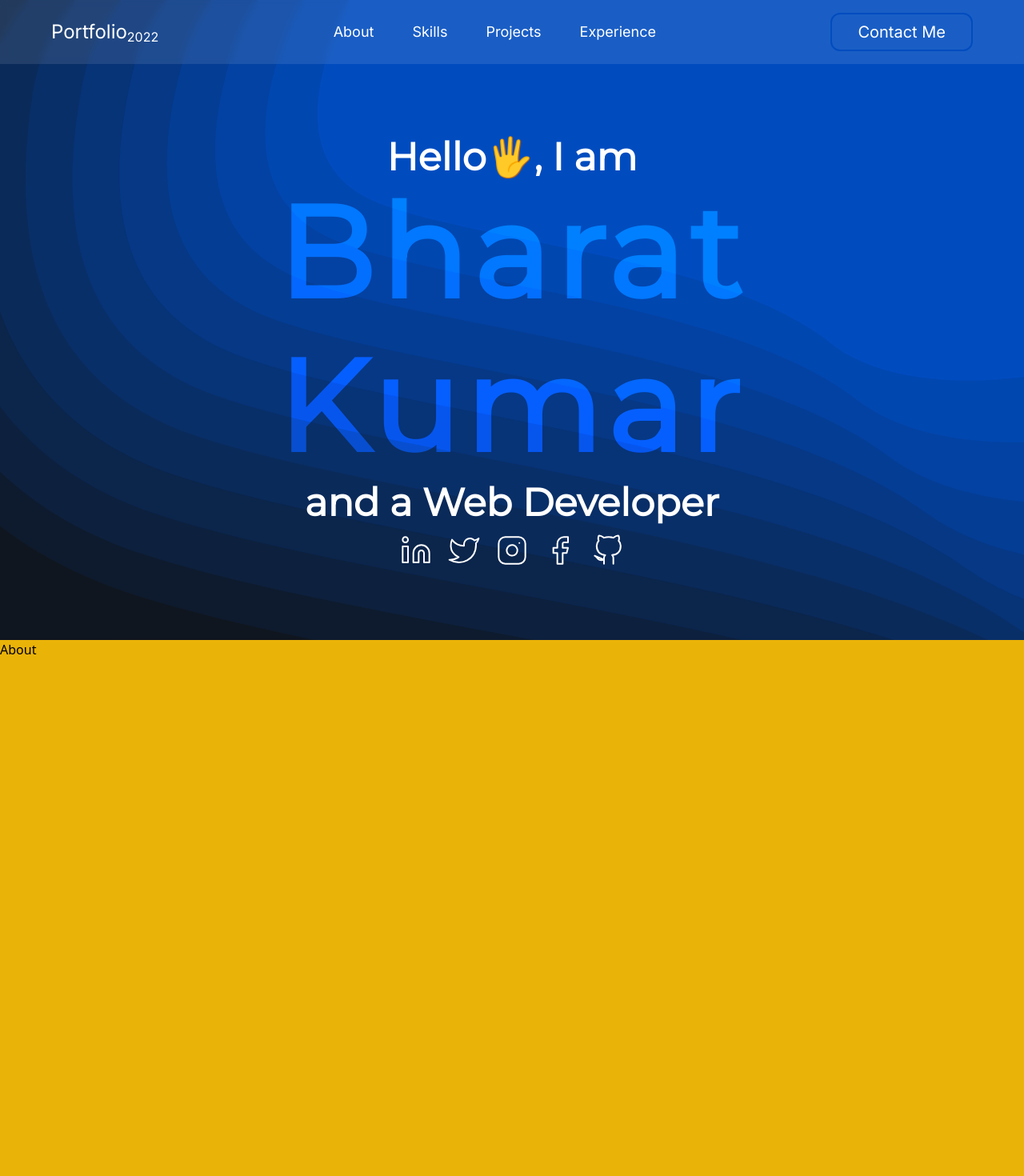
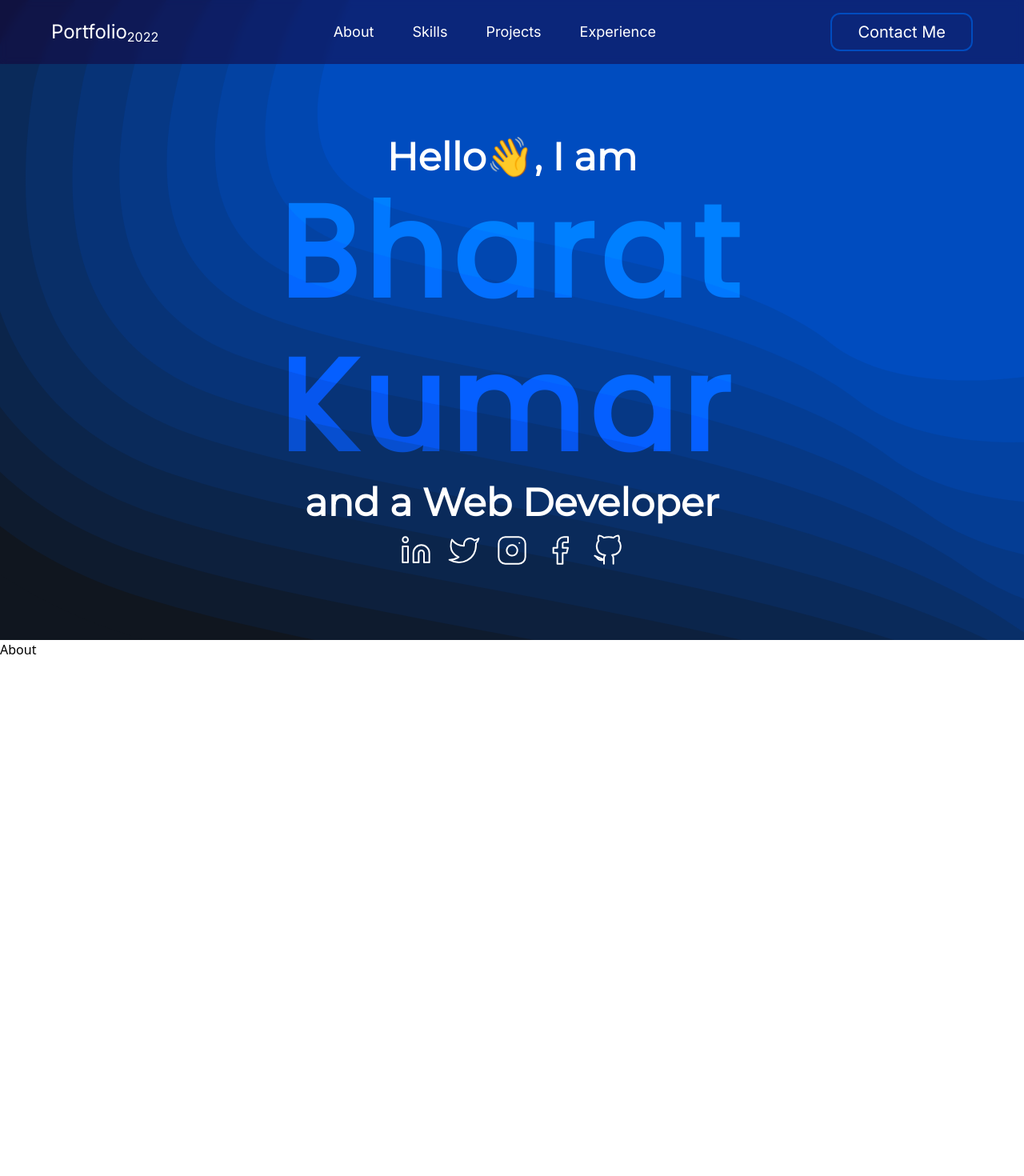
Before and after one commit to Bharat-kr/Profile, a Next.js app: page / in a window 1280 px wide. Shown: the top 1470 px of the page at 80% size. Built offline with nearby package versions, Linux system fonts and the light colour scheme.

Commit message:
font changes

```diff
--- a/components/About/About.jsx
+++ b/components/About/About.jsx
@@ -2,7 +2,7 @@ import React from "react";
 
 const About = () => {
   return (
-    <div id="About" className="h-screen w-full bg-yellow-500">
+    <div id="About" className="h-screen w-full">
       About
     </div>
   );
--- a/components/Home/Home.jsx
+++ b/components/Home/Home.jsx
@@ -109,15 +109,7 @@ const Home = () => {
       <div className="absolute top-0 flex h-full w-full flex-col items-center justify-center pt-[10vh] text-white">
         <p className="font-montserrat text-2xl font-semibold md:text-5xl 2xl:text-7xl">
           Hello
-          <motion.span
-            animate={{
-              scale: [1, 2, 2, 1, 1],
-              rotate: [0, 0, 270, 270, 0],
-            }}
-          >
-            🖐
-          </motion.span>
-          , I am
+          <span>&#x1F44B;</span>, I am
         </p>
         <Name />
         <p className="font-montserrat text-2xl font-semibold md:text-5xl 2xl:text-7xl">
--- a/components/Home/Name.jsx
+++ b/components/Home/Name.jsx
@@ -36,7 +36,7 @@ const Name = () => {
         <div className="shape shape-3"></div>
       </div>
       <div className="content" onMouseMove={fun}>
-        <h1 className="font-montserrat text-8xl font-extrabold leading-[9rem] tracking-wider text-c8 mix-blend-overlay md:text-[10rem] md:leading-[12rem] 2xl:text-[12rem] 2xl:leading-[18rem]">
+        <h1 className="font-poppins text-8xl font-extrabold leading-[9rem] tracking-wider text-c8 mix-blend-overlay md:text-[10rem] md:leading-[12rem] 2xl:text-[12rem] 2xl:leading-[18rem]">
           Bharat
           <br />
           Kumar
--- a/components/Navbar.jsx
+++ b/components/Navbar.jsx
@@ -23,7 +23,7 @@ const Navbar = () => {
         className={`fixed top-0 z-10 flex h-[10vh] w-full items-center justify-between ${
           open
             ? "bg-c1"
-            : "bg-white bg-opacity-10 backdrop-blur-sm backdrop-filter"
+            : "bg-c1 bg-opacity-50 backdrop-blur-sm backdrop-filter"
         } px-4 py-2 font-inter text-white sm:px-8 sm:py-4 md:px-16 md:py-8`}
       >
         <a className="text-2xl font-medium" href="#Home" onClick={close}>
--- a/components/Projects/Projects.jsx
+++ b/components/Projects/Projects.jsx
@@ -2,7 +2,7 @@ import React from "react";
 
 const Projects = () => {
   return (
-    <div id="Projects" className="h-screen w-full bg-yellow-500">
+    <div id="Projects" className="h-screen w-full">
       Projects
     </div>
   );
```
